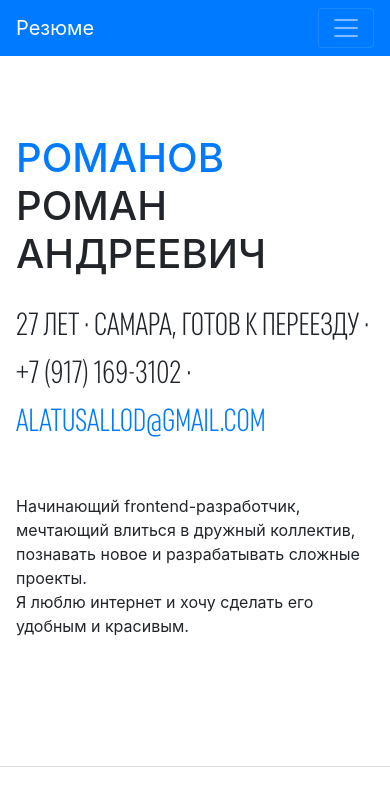
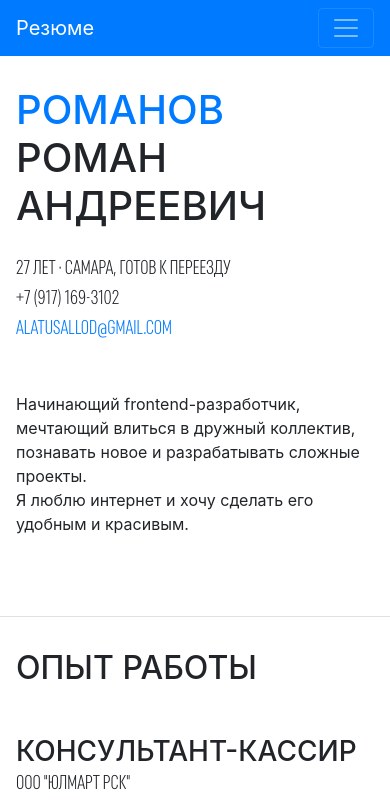
Before and after one commit to AlatusAllod/resume, a website with bundled scripts: page index.html in a window 390 px wide. Shown: the top 812 px of the page. Built offline with nearby package versions, Linux system fonts and the light colour scheme; a small style sheet from the web is missing.

Commit message:
Add files via upload

```diff
--- a/css/resume.css
+++ b/css/resume.css
@@ -130,6 +130,32 @@ section.resume-section .resume-item .resume-date {
   }
 }
 
+@media (max-width: 540px) {
+  body {
+    font-size: 1rem;
+  }
+  h1 {
+    font-size: 2rem;
+    line-height: 2rem;
+  }
+  h2 {
+    font-size: 1.5rem;
+  }
+  h3 {
+    font-size: 1.25rem;
+  }
+  .subheading {
+    text-transform: uppercase;
+    font-weight: 500;
+    font-family: 'OpinionProExtraCondensed-Light', serif;
+    font-size: 1.25rem;
+  }
+  section.resume-section {
+  padding-top: 2rem !important;
+  padding-bottom: 2rem !important;
+}
+}
+
 .bg-primary {
   background-color: #BD5D38 !important;
 }
--- a/index.html
+++ b/index.html
@@ -62,8 +62,7 @@
             <span class="text-primary">Романов</span>
             Роман Андреевич
           </h1>
-          <div class="subheading mb-5">27 лет · Самара, готов к переезду · +7 (917) 169-3102 ·
-            <a href="mailto:AlatusAllod@gmail.com">AlatusAllod@gmail.com</a>
+          <div class="subheading mb-5">27 лет · Самара, готов к переезду <br>+7 (917) 169-3102 <br><a href="mailto:AlatusAllod@gmail.com">AlatusAllod@gmail.com</a>
           </div>
           <p class="mb-5">Начинающий frontend-разработчик, мечтающий влиться в дружный коллектив, познавать новое и разрабатывать сложные проекты. <br>Я люблю интернет и хочу сделать его удобным и красивым.</p>
         </div>
```
Also changed, not shown: css/resume.min.css.
